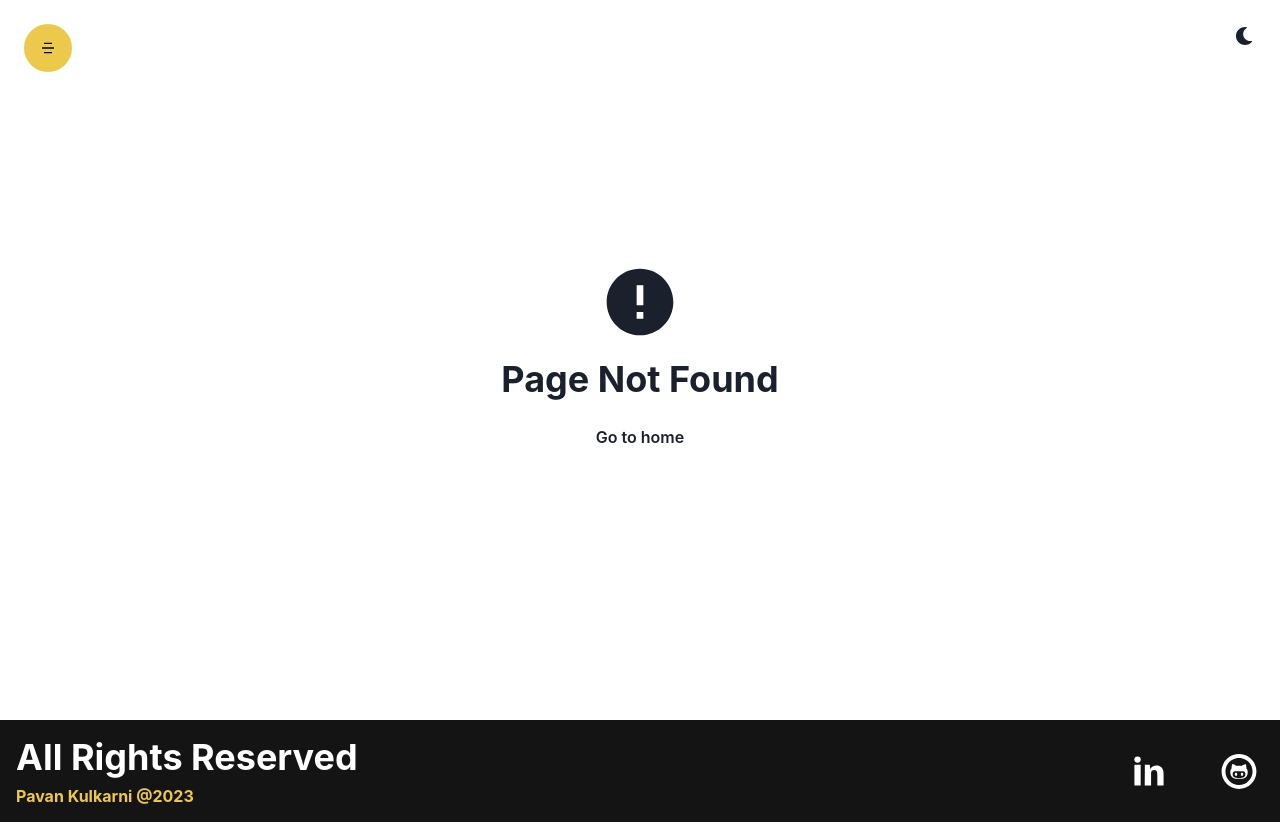
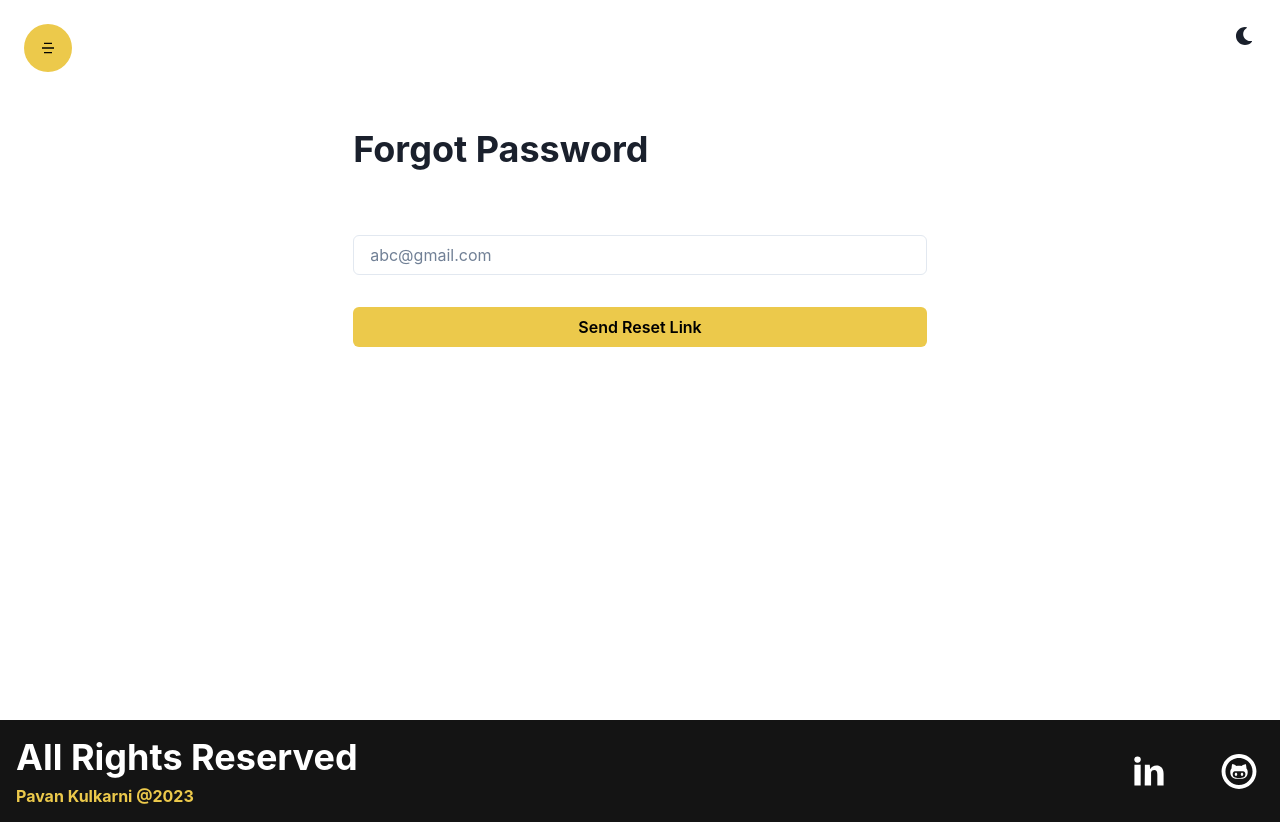
Before and after one commit to pavandeveloperr/TechMate, a React (Create React App) app in the folder techmate-frontend/: page /forgotpassword in a window 1280 px wide. Before the commit this address had no page. Built offline with nearby package versions, Linux system fonts and the light colour scheme.

Commit message:
fix : typo

```diff
--- a/techmate-frontend/src/App.js
+++ b/techmate-frontend/src/App.js
@@ -6,7 +6,7 @@ import Header from './components/layout/Header/Header';
 import Home from './components/Home/Home';
 import Login from './components/Auth/Login';
 import Register from './components/Auth/Register';
-import ForgetPassword from './components/Auth/ForgetPassword';
+import ForgotPassword from './components/Auth/ForgotPassword';
 import ResetPassword from './components/Auth/ResetPassword';
 import Contact from './components/Contact/Contact';
 import Request from './components/Request/Request';
@@ -36,7 +36,7 @@ function App() {
         <Route path='/about' element={<About />}/>
         <Route path='/login' element={<Login />}/>
         <Route path='/register' element={<Register />}/>
-        <Route path='/forgetpassword' element={<ForgetPassword />}/>
+        <Route path='/forgotpassword' element={<ForgotPassword />}/>
 
         <Route path='/resetpassword/:token' element={<ResetPassword />}/>
         <Route path='/subscribe' element={<Subscribe />}/>
--- a/techmate-frontend/src/components/Auth/ForgetPassword.jsx
+++ b/techmate-frontend/src/components/Auth/ForgotPassword.jsx
@@ -1,13 +1,13 @@
 import { Button, Container, Heading, Input, VStack } from '@chakra-ui/react'
 import React, { useState } from 'react'
 
-const ForgetPassword = () => {
+const ForgotPassword = () => {
   const [email, setEmail] = useState("")
   return (
     <Container py={"16"} height={"90vh"}>
       <form>
         <Heading
-          children="Forget Password"
+          children="Forgot Password"
           my="16"
           textTransForm={"uppercase"}
           textAlign={["center", "left"]} />
@@ -32,4 +32,4 @@ const ForgetPassword = () => {
   )
 }
 
-export default ForgetPassword
+export default ForgotPassword
--- a/techmate-frontend/src/components/Auth/Login.jsx
+++ b/techmate-frontend/src/components/Auth/Login.jsx
@@ -52,9 +52,9 @@ const Login = () => {
           </Box>
 
           <Box>
-            <Link to="/forgetpassword">
+            <Link to="/forgotpassword">
               <Button fontSize={'sm'} variant="link">
-                Forget Password?
+                Forgot Password?
               </Button>
             </Link>
           </Box>
```
